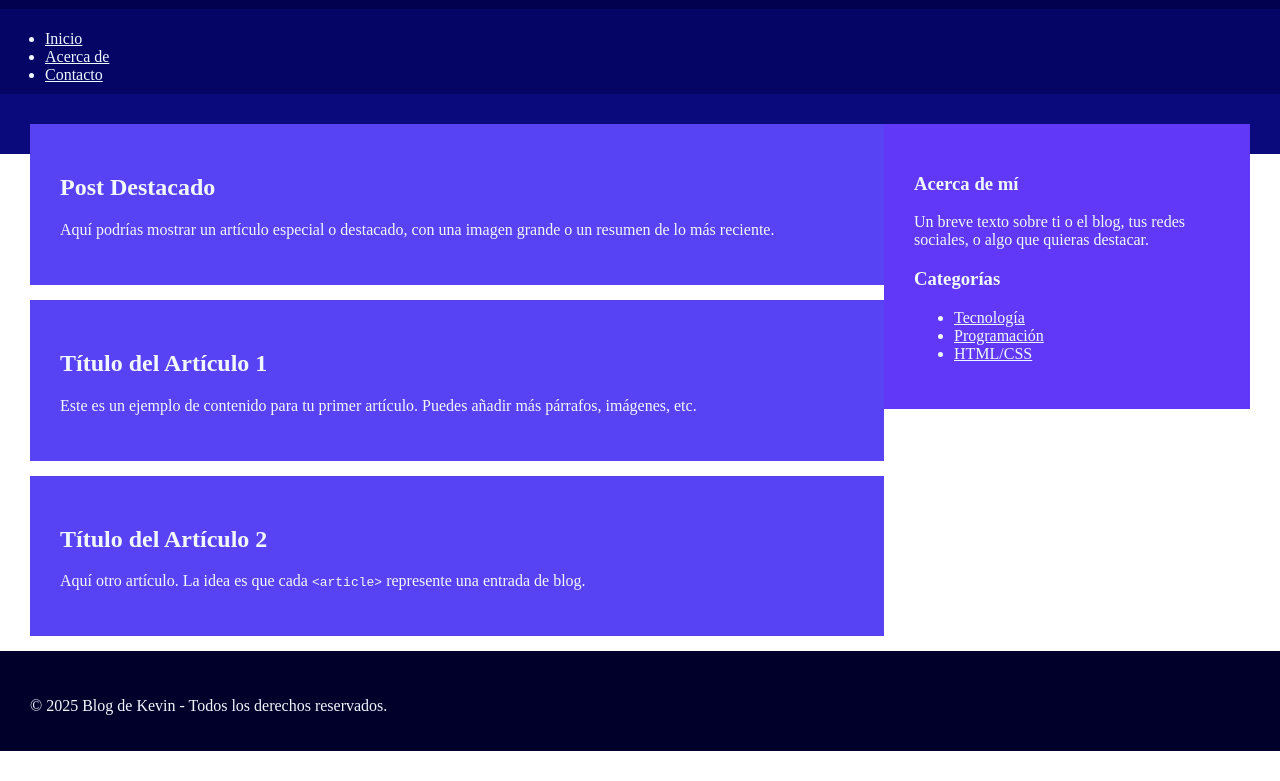
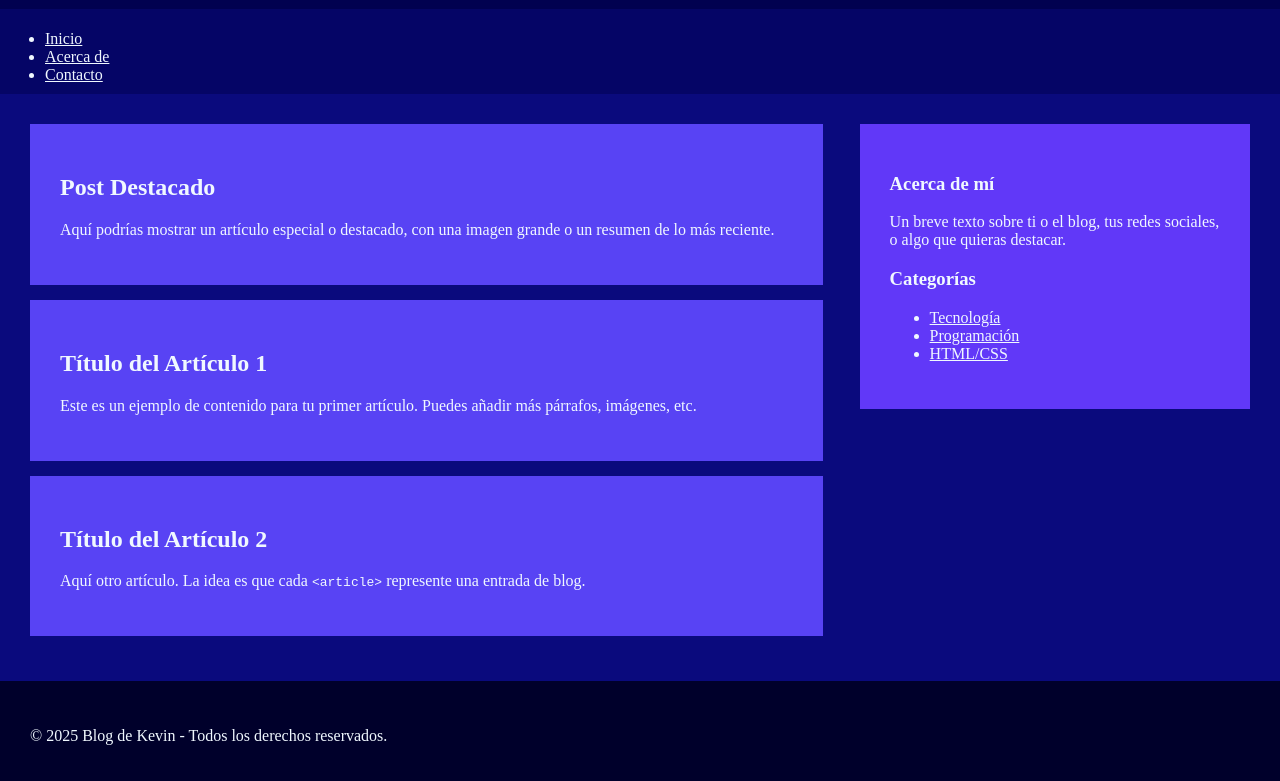
Before and after one commit to arkev/tiposDeMaquetacion, a plain HTML site: page index.html in a window 1280 px wide. Shown: the part 91-872 px from the top of the page. Before the commit the page ends 842 px from the top, so only its background shows below. Drawn offline with Linux system fonts and the light colour scheme.

Commit message:
clearfix
arreglé el problema de altura de main, le agregué una separación entre los artículos y el aside

```diff
--- a/index.html
+++ b/index.html
@@ -30,6 +30,8 @@
     main {
         background: #0a0a7d;
         padding: 30px;
+        overflow: auto;
+        zoom: 1;
     }
     aside{
         background: #1313a1;
@@ -52,12 +54,13 @@
     /* Versión tablet */
     @media screen and (min-width: 600px) {
         section{
-            width: 70%;
+            width: 65%;
             float: left;
         }
         aside{
-            width: 30%;
+            width: 32%;
             float: right;
+            margin-left: 15px;
         }
     }
     /* Versión laptop */
```
